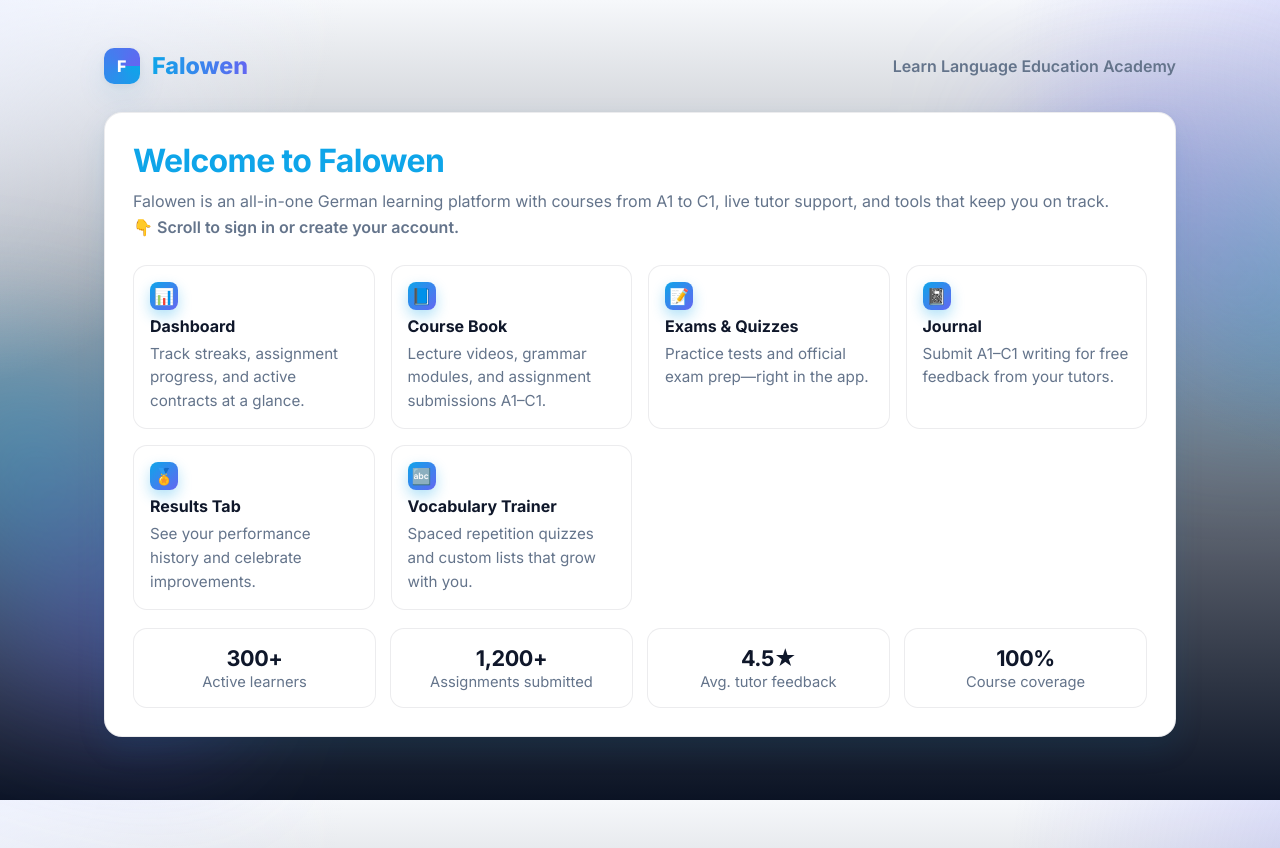
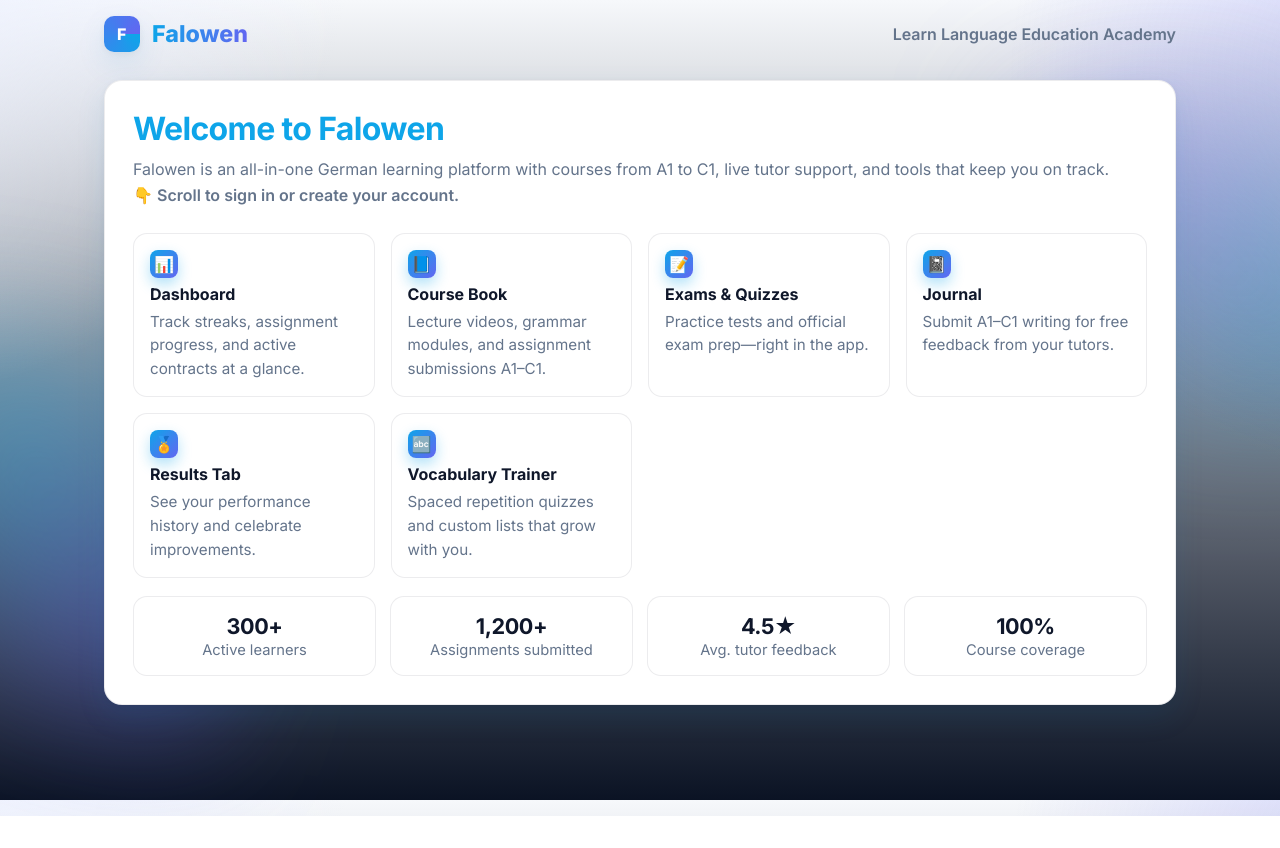
Before and after one commit to learngermanghana/a1spreche, a Python web app: template templates/falowen_login.html in a window 1280 px wide. After the commit the page ends 816 px from the top, so only its background shows below. Run offline with Jinja, Linux system fonts and the light colour scheme; the template is opened without the code that fills it, so the values that code supplies are empty.

Commit message:
Reduce login shell top margin

```diff
--- a/public/index.html
+++ b/public/index.html
@@ -95,7 +95,7 @@ button[disabled] { opacity: .6; cursor: not-allowed; }
     .shell {
       position: relative;
       max-width: 1120px;
-      margin: 48px auto;
+      margin: 16px auto;
       padding: 0 24px;
       z-index: 1;
     }
--- a/public/styles.css
+++ b/public/styles.css
@@ -64,7 +64,7 @@ body {
 .shell {
   position: relative;
   max-width: 1120px;
-  margin: 48px auto;
+  margin: 16px auto;
   padding: 0 24px;
   z-index: 1;
 }
--- a/templates/falowen_login.html
+++ b/templates/falowen_login.html
@@ -41,15 +41,15 @@
       background:radial-gradient(circle at 30% 30%, rgba(99,102,241,0.35), transparent 60%),
                  radial-gradient(circle at 70% 70%, rgba(14,165,233,0.35), transparent 60%);
     }
-    .shell{position:relative;max-width:1120px;margin:48px auto;padding:0 24px;z-index:1}
+    .shell{position:relative;max-width:1120px;margin:16px auto;padding:0 24px;z-index:1}
     .header{display:flex;align-items:center;justify-content:space-between;margin-bottom:28px}
     .brand{display:flex;align-items:center;gap:12px}
     .badge{width:36px;height:36px;display:grid;place-items:center;background:conic-gradient(from 90deg,var(--primary),var(--accent));color:white;border-radius:10px;box-shadow:var(--shadow);font-weight:800;letter-spacing:.5px}
     .brand h1{margin:0;font-size:1.45rem;font-weight:800;background:linear-gradient(90deg,var(--primary),var(--accent));-webkit-background-clip:text;background-clip:text;color:transparent}
     /* Single-column grid (login removed) */
     .grid{display:grid;grid-template-columns:1fr;gap:28px}
-    @media (max-width:600px){ .shell{margin:32px auto;padding:0 16px} .grid{gap:20px} .hero.card{padding:22px} .hero h2{font-size:1.75rem} }
-    @media (max-width:480px){ .shell{margin:24px auto;padding:0 12px} .header{flex-direction:column;align-items:flex-start;gap:12px} .brand h1{font-size:1.25rem} .hero h2{font-size:1.5rem} }
+    @media (max-width:600px){ .shell{margin:12px auto;padding:0 16px} .grid{gap:20px} .hero.card{padding:22px} .hero h2{font-size:1.75rem} }
+    @media (max-width:480px){ .shell{margin:8px auto;padding:0 12px} .header{flex-direction:column;align-items:flex-start;gap:12px} .brand h1{font-size:1.25rem} .hero h2{font-size:1.5rem} }
     .card{background:var(--card);backdrop-filter:saturate(140%) blur(10px);-webkit-backdrop-filter:saturate(140%) blur(10px);border:1px solid var(--border);border-radius:18px;box-shadow:var(--shadow)}
     .hero.card{padding:28px}
     .hero h2{margin:0 0 8px;font-size:2rem;color:#0ea5e9;letter-spacing:-.02em}
```
